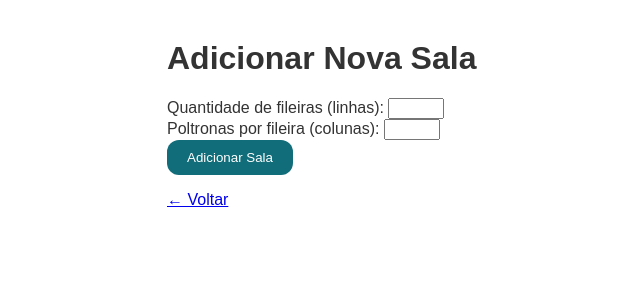
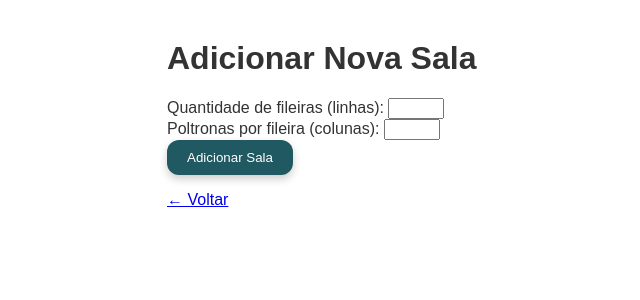
Before and after one commit to TonyRodIv/OpenTickets, a Flask app: page /adm/adicionar_sala in a window 1280 px wide, with the pointer over the restyled element. Shown: the top 300 px of the page, without its empty margins (173-813 px from the left). Run offline with Flask 3, Linux system fonts and the light colour scheme.

Commit message:
Adiciona estilos de transição e efeitos para o botão ao passar o mouse.

```diff
--- a/static/style.css
+++ b/static/style.css
@@ -13,3 +13,8 @@ button{
   border-radius: 12px;
   cursor: pointer;
 }
+button:hover {
+  background-color: rgb(32, 89, 97);
+  box-shadow: 0 4px 8px rgba(0, 0, 0, 0.2);
+  transition: background-color 1s ease, box-shadow 0.5s ease;
+}
```
